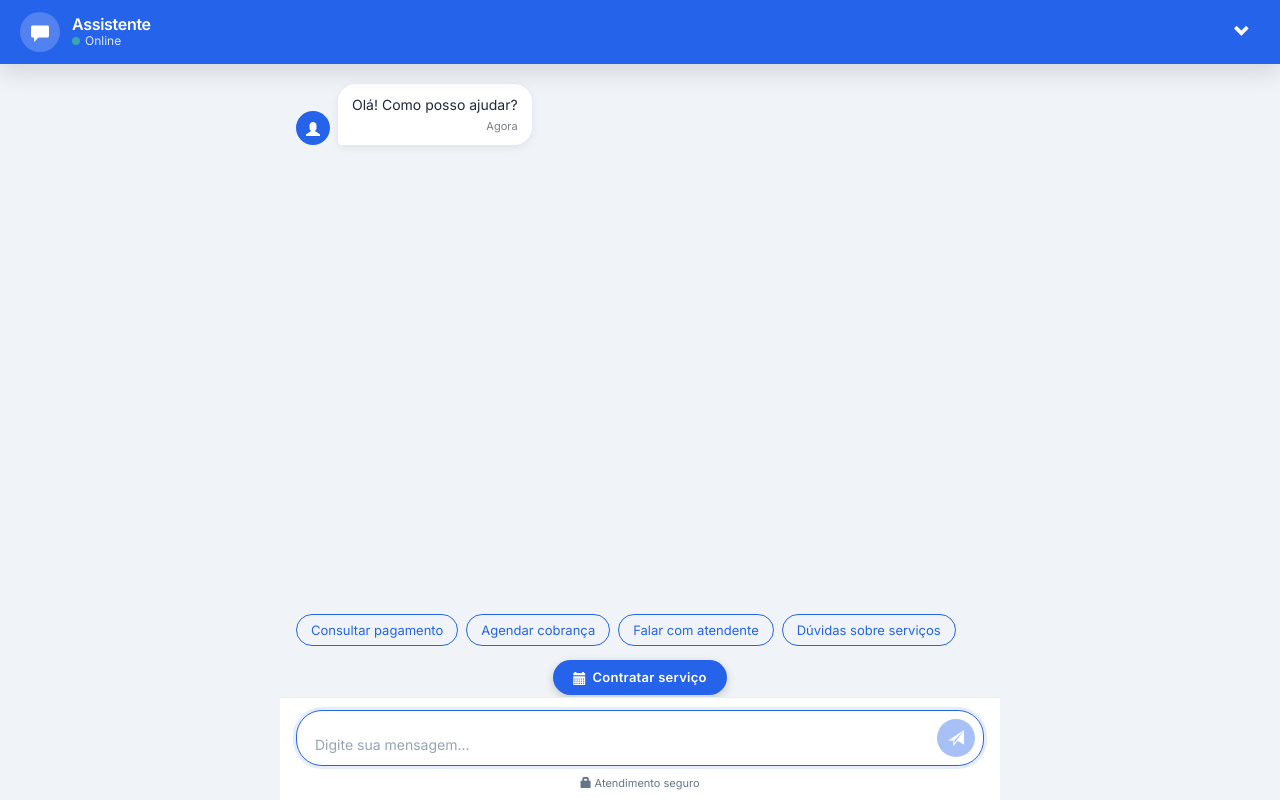
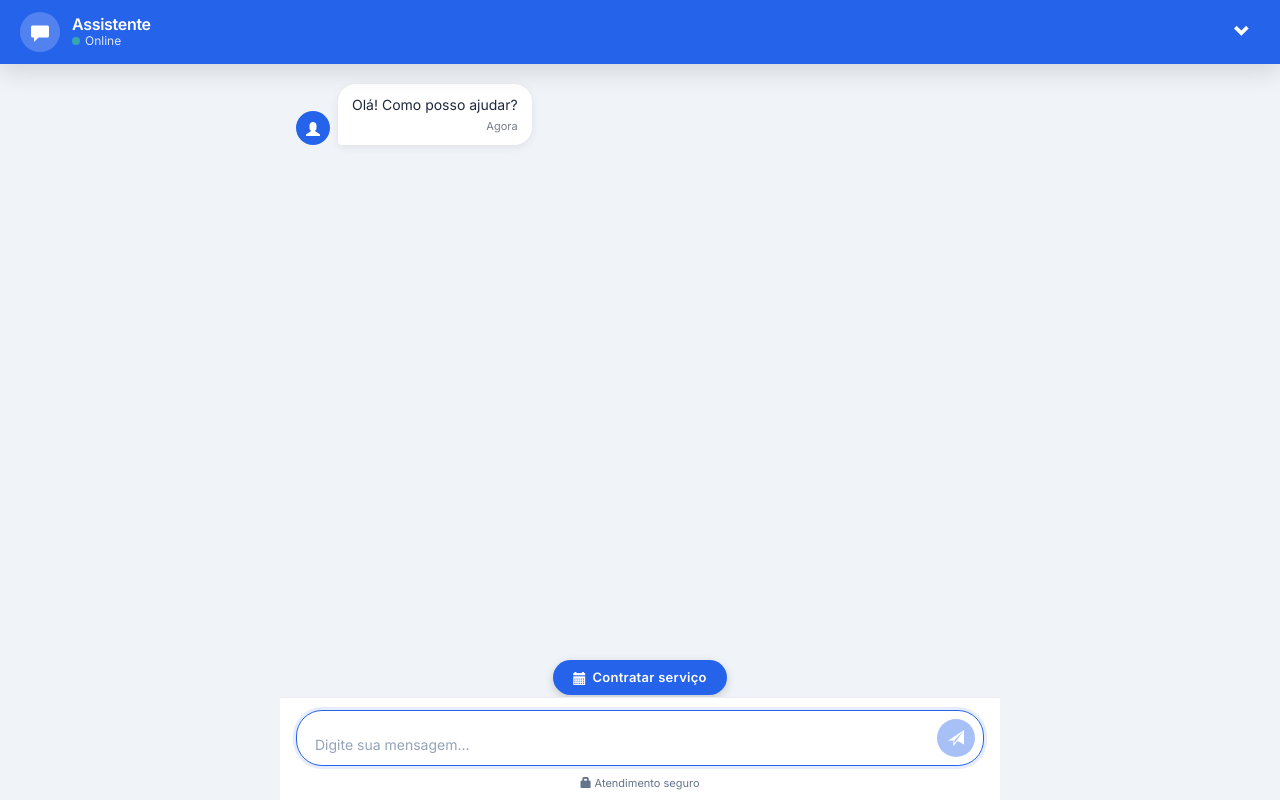
Before and after one commit to MaiconDevFullStack/mafelOrganizer, a plain HTML site: page frontend/index.html in a window 1280 px wide. Drawn offline with nearby package versions, Linux system fonts and the light colour scheme; some packages are replaced by stand-ins of ours; no server answers.

Commit message:
feat: remove quick replies do chat, mantém apenas botão de agendamento

```diff
--- a/frontend/index.html
+++ b/frontend/index.html
@@ -125,15 +125,6 @@
 
       </div>
 
-      <!-- ── SUGESTÕES RÁPIDAS ───────────────────────────────── -->
-      <div class="quick-replies" ng-if="vm.messages.length === 0 && vm.quickReplies.length > 0">
-        <button class="btn quick-reply-btn"
-                ng-repeat="qr in vm.quickReplies"
-                ng-style="{'border-color': vm.tenant.primary_color || '#2563eb', 'color': vm.tenant.primary_color || '#2563eb'}"
-                ng-click="vm.sendQuickReply(qr)">
-          {{qr}}
-        </button>
-      </div>
       <!-- ── BOTÃO CONTRATAR SERVIÇO ───────────────────────── -->
       <div class="booking-action-bar" ng-if="!vm.bookingStep">
         <button class="btn booking-cta-btn"
--- a/frontend/js/app.js
+++ b/frontend/js/app.js
@@ -97,14 +97,6 @@
       // null = fora do fluxo; string = passo atual
       vm.bookingStep    = null;
       vm.bookingSession = {};
-
-      // Respostas rápidas padrão
-      vm.quickReplies = [
-        'Consultar pagamento',
-        'Agendar cobrança',
-        'Falar com atendente',
-        'Dúvidas sobre serviços',
-      ];
 
       // ── Inicialização ────────────────────────────────────────
       vm.init = function () {
@@ -225,12 +217,6 @@
           .finally(function () {
             vm.isSending = false;
           });
-      };
-
-      // ── Resposta rápida ──────────────────────────────────────
-      vm.sendQuickReply = function (text) {
-        vm.inputText = text;
-        vm.sendMessage();
       };
 
       // ── Iniciar fluxo de agendamento ─────────────────────────
```
